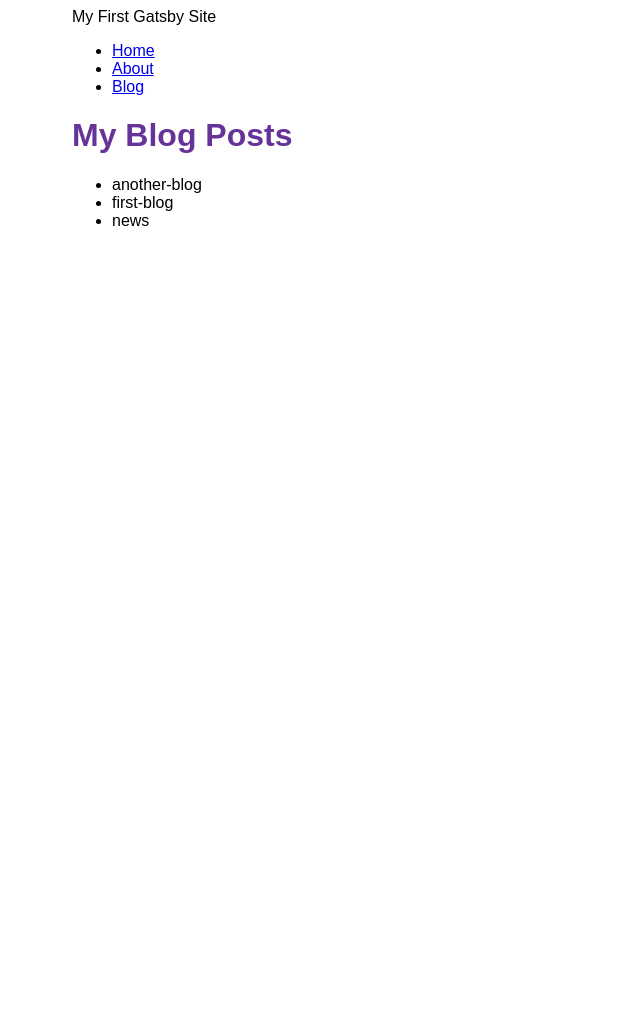
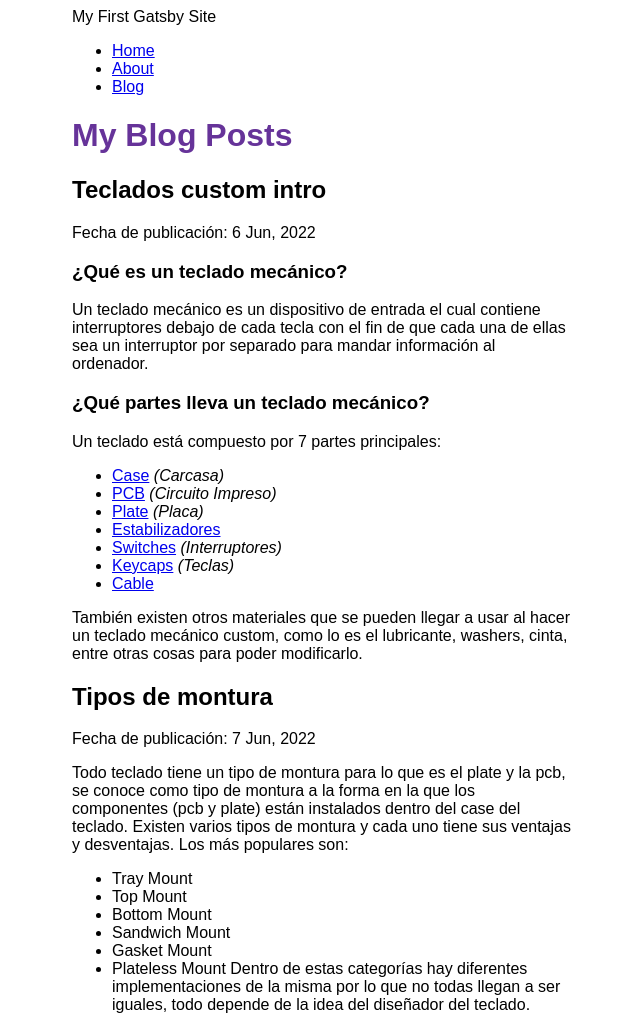
Before and after one commit to LuisEQ/first-gatsby-project, a Gatsby site: page /blog in a window 1280 px wide. Shown: the top 1017 px of the page, without its empty margins (318-958 px from the left). Before the commit the page ends 800 px from the top, so only its background shows below. Built offline with nearby package versions, Linux system fonts and the light colour scheme; Gatsby itself is replaced by a stand-in of ours.

Commit message:
Part 5 gatsby tutorial

```diff
--- a/blog/another-blog.mdx
+++ b/blog/another-blog.mdx
@@ -1,8 +1,8 @@
 ---
 title: "Tamaño de teclados"
-date: "2022-06-7"
+date: "2022-06-08"
 ---
 
 Los teclados tienen diferentes tamaños y diferentes distribuciones de teclas. ¿A qué nos referimos con tamaños? Un teclado puede llegar a tener teclado numérico o puede que no, también puede que no tenga las teclas de función o puede que incluso no tenga los números, esto para estandarizar todo se les asignó un nombre de tamaño.
+
 Como se muestra en la imagen anterior, existen varios formatos diferentes, no son todos los que hay, pero sí los más populares. Con cuestión a tamaño pueden tener pequeñas diferencias y seguir considerándose un teclado, por ejemplo podría ser un teclado como lo es el Vega diseñado por AIO3, que es un teclado 65% que tiene sus flechas y tiene otras teclas en la parte de la derecha, algo que por ejemplo un ikki68 las tiene en diferente forma y los dos se siguen considerando 65%. Otro ejemplo sería un teclado 40% que tiene flechas, este sigue considerándose 40% aunque esté más grande de lo normal.
-Otra cosa que podría llegar a considerarse dentro de los tamaños de teclados sería la distribución de teclas. La distribución de teclas se refiere a cómo están cada tecla puesta en el teclado, las más comunes son ANSI US e ISO UK. Estas se utilizan normalmente dependiendo el idioma en el que está pensado el teclado o por preferencia dentro del país en el que se está. También se puede diferenciar estas distribuciones dependiendo el idioma en el que se tienen las keycaps organizadas, un ejemplo de esto es ANSI US y ANSI MX que son diferentes en la simbología que se tienen en ciertas teclas, esto se puede hacer más notorio entre ANSI Ger y ANSI US que se utiliza QWERTZ en vez de QWERTY como en ANSI US.
--- a/blog/first-blog.mdx
+++ b/blog/first-blog.mdx
@@ -1,16 +1,22 @@
 ---
 title: "Teclados custom intro"
-date: "2022-06-7"
+date: "2022-06-06"
 ---
 
+### ¿**Qué es un teclado mecánico?**
+
 Un teclado mecánico es un dispositivo de entrada el cual contiene interruptores debajo de cada tecla con el fin de que cada una de ellas sea un interruptor por separado para mandar información al ordenador.
-**¿Qué partes lleva un teclado mecánico?**
-Un teclado está compuesto por **7 partes** principales:
-*Case (Carcasa)
-*PCB (Circuito Impreso)
-*Plate (Placa)
-*Estabilizadores
-*Switches (Interruptores)
-*Keycaps (Teclas)
-\*Cable
+
+### ¿**Qué partes lleva un teclado mecánico?**
+
+Un teclado está compuesto por 7 partes principales:
+
+- [Case](https://www.tecladoscustom.com/Case-b1638c73163a439da91acfc965f1381d) _(Carcasa)_
+- [PCB](https://www.tecladoscustom.com/PCB-84f54ba159d5403a81ccc03b84a4c257) _(Circuito Impreso)_
+- [Plate](https://www.tecladoscustom.com/Plate-b80afbdf18354dd18517e8b64a8dddbc) _(Placa)_
+- [Estabilizadores](https://www.tecladoscustom.com/Estabilizadores-60f4b346f1ff476ca16861443b669f47)
+- [Switches](https://www.tecladoscustom.com/Switches-355b7cfe6db24c2eaa9e03cfd70ef81a) _(Interruptores)_
+- [Keycaps](https://www.tecladoscustom.com/PCB-84f54ba159d5403a81ccc03b84a4c257) _(Teclas)_
+- [Cable](https://www.tecladoscustom.com/Cable-f4d598c647f8430fa28c503db88e0258)
+
 También existen otros materiales que se pueden llegar a usar al hacer un teclado mecánico custom, como lo es el lubricante, washers, cinta, entre otras cosas para poder modificarlo.
--- a/blog/news.mdx
+++ b/blog/news.mdx
@@ -1,6 +1,6 @@
 ---
 title: "Tipos de montura"
-date: "2022-06-7"
+date: "2022-06-07"
 ---
 
 Todo teclado tiene un tipo de montura para lo que es el plate y la pcb, se conoce como tipo de montura a la forma en la que los componentes (pcb y plate) están instalados dentro del case del teclado. Existen varios tipos de montura y cada uno tiene sus ventajas y desventajas. Los más populares son:
--- a/gatsby-config.js
+++ b/gatsby-config.js
@@ -13,13 +13,6 @@
         path: `${__dirname}/blog`,
       }
     },
-    {
-      resolve: `gatsby-source-filesystem`,
-      options: {
-        name: `pages`,
-        path: `${__dirname}/src/pages/`,
-      },
-    },
     `gatsby-plugin-mdx`,
   ],
 }
--- a/src/pages/blog.js
+++ b/src/pages/blog.js
@@ -1,28 +1,37 @@
 import * as React from 'react'
 import { graphql } from 'gatsby'
+import { MDXRenderer } from 'gatsby-plugin-mdx'
 import Layout from '../components/layout'
 
 const BlogPage = ({ data }) => {
     return (
         <Layout pageTitle="My Blog Posts">
-            <ul>
-                {
-                    data.allFile.nodes.map(node => (
-                        <li key={node.name}>
-                            {node.name}
-                        </li>
-                    ))
-                }
-            </ul>
+            {
+            data.allMdx.nodes.map((node) => (
+            <article key={node.id}>
+                <h2>{node.frontmatter.title}</h2>
+                <p>Fecha de publicación: {node.frontmatter.date}</p>
+                <MDXRenderer>
+                    {node.body}
+                </MDXRenderer>
+            </article>
+            ))
+        }
         </Layout>
     )
 }
-export const query = graphql` {
-    allFile(filter: { sourceInstanceName: { eq: "blog" } }) {
+export const query = graphql`
+  query {
+  allMdx(sort: {fields: frontmatter___date, order: ASC}) {
     nodes {
-            name
-        }
+      frontmatter {
+        date(formatString: "D MMM, YYYY")
+        title
+      }
+      id
+      body
     }
+  }
 }
 `
 
```
